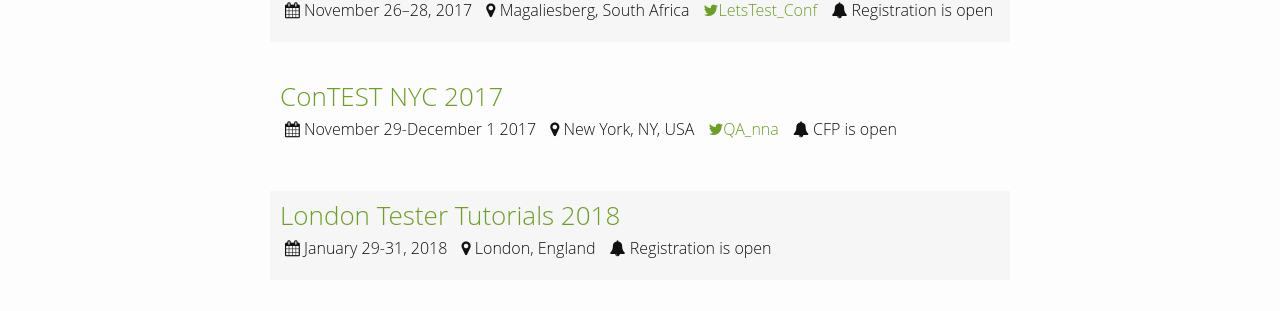
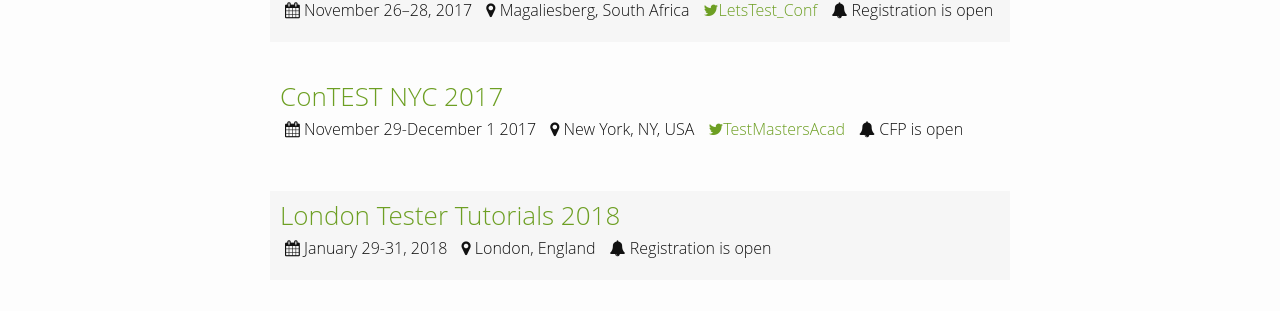
Before and after one commit to TestingConferences/testingconferences.github.io, a Jekyll site: the page built from index.html, in a window 1280 px wide and 900 px high, scrolled down 3967 px. Shown: the part 288-599 px from the top of the window. Built offline with Jekyll 4.4.1, drawn with Linux system fonts in a browser that asks for light colours.

Commit message:
Updated twitter handle

```diff
--- a/_data/current.yml
+++ b/_data/current.yml
@@ -231,7 +231,7 @@
   location: New York, NY, USA
   dates: "November 29-December 1 2017"
   url: http://testmastersacademy.org/?p=33
-  twitter: QA_nna
+  twitter: TestMastersAcad
   status: CFP is open
 
 - name: London Tester Tutorials 2018
```
